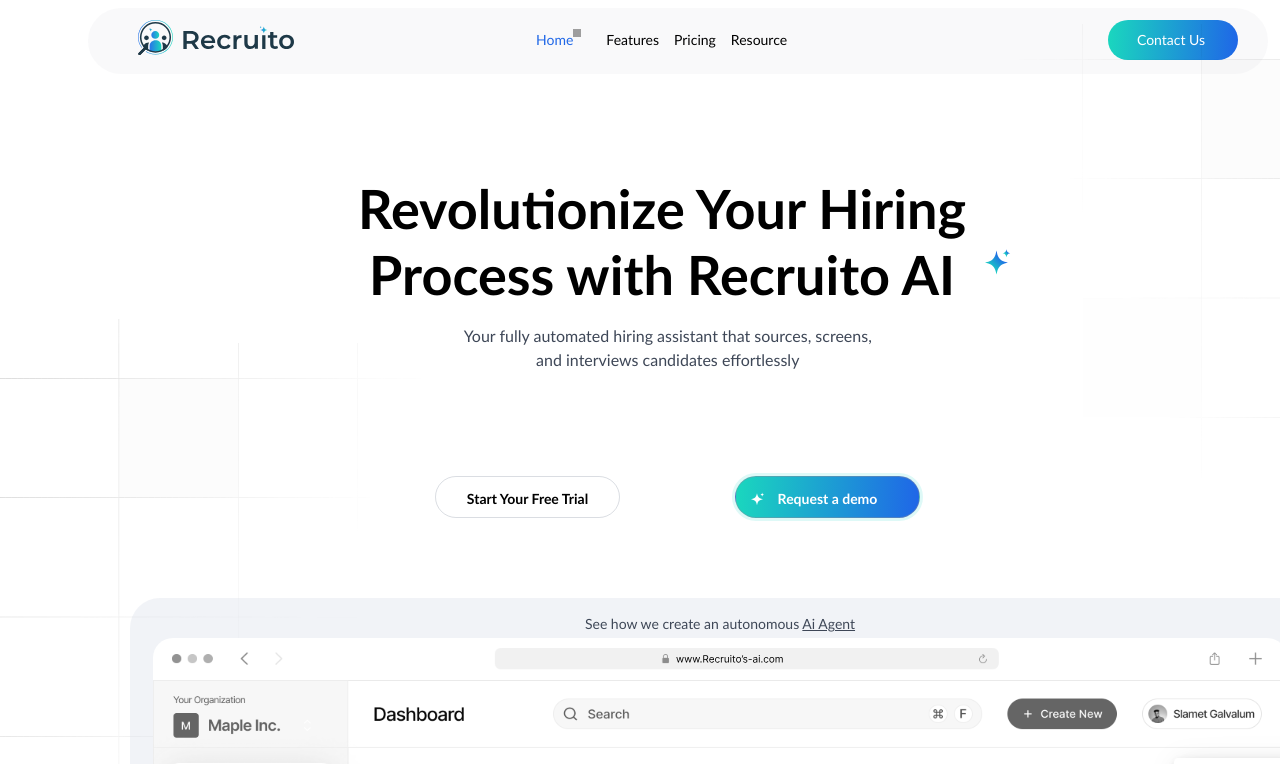
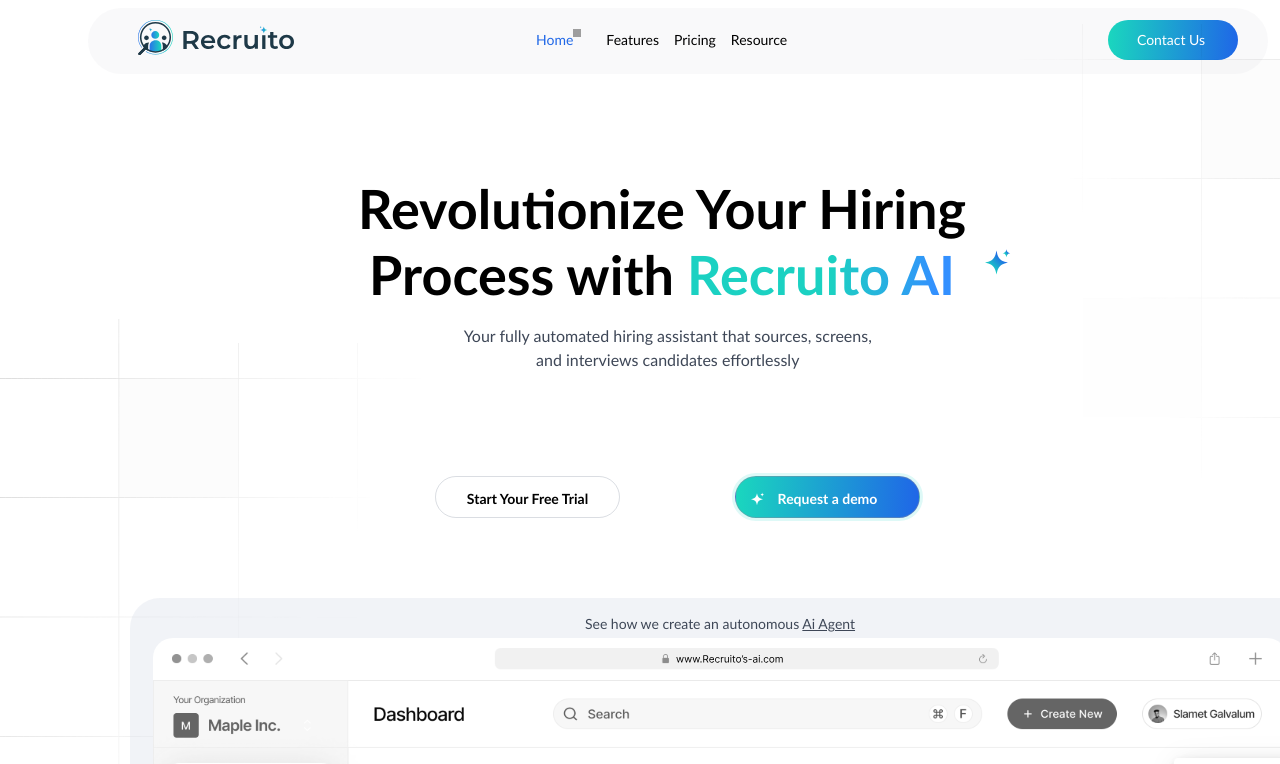
Before and after one commit to YahyaOsama2612/SadiaTask, a React (Vite) app: page / in a window 1280 px wide. Shown: the top 764 px of the page. Built offline with nearby package versions, Linux system fonts and the light colour scheme; grey boxes are pictures that could not be loaded; the HTML template or start-up script is replaced by a standard one.

Commit message:
PreFinal

```diff
--- a/src/index.css
+++ b/src/index.css
@@ -8,11 +8,11 @@
   background: linear-gradient(273.36deg, #1f67e7 1.01%, #1ad7be 99.63%);
 }
 
-.span {
+/* .span {
   background: linear-gradient(91.57deg, #1bd1c2 54.12%, #3390ff 92.74%);
   -webkit-text-fill-color: transparent;
   -webkit-background-clip: text;
-}
+} */
 
 .Request {
   background: linear-gradient(273.36deg, #1f67e7 1.01%, #1ad7be 99.63%);
@@ -101,7 +101,9 @@
 }
 
 .highlight {
-  color: inherit; /* Customize this if specific styles are needed for the span */
+  background: linear-gradient(91.57deg, #1bd1c2 54.12%, #3390ff 92.74%);
+  -webkit-text-fill-color: transparent;
+  -webkit-background-clip: text;/* Customize this if specific styles are needed for the span */
 }
 
 .star-icon {
@@ -131,7 +133,7 @@
   }
 
   .star-icon {
-    transform: translate(150px, -30px);
+    transform: translate(250px, -30px);
     width: 15px;
     height: 15px;
   }
```
